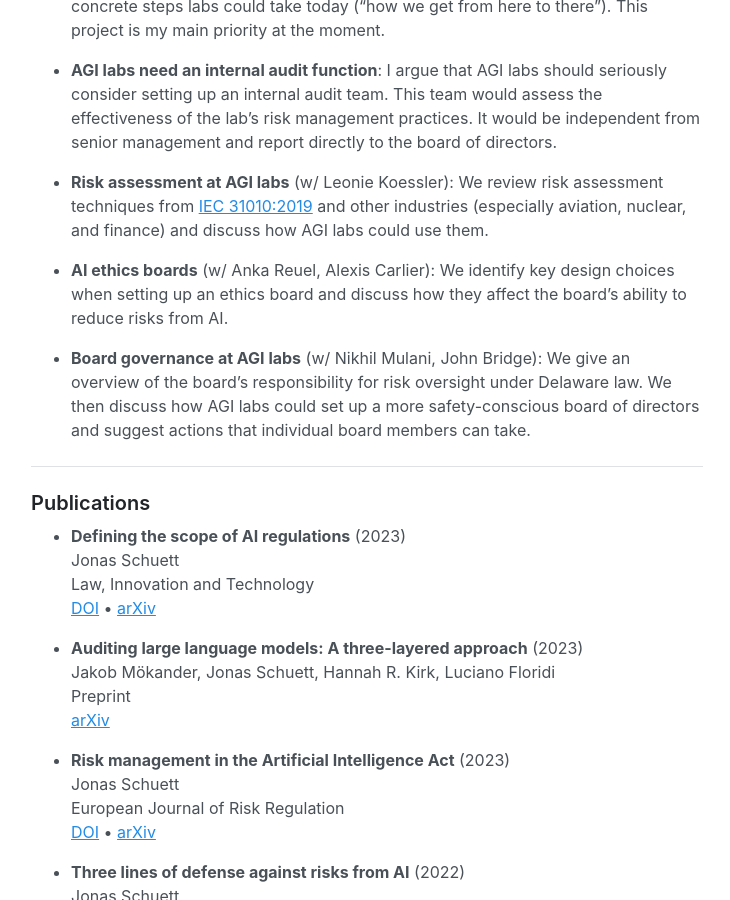
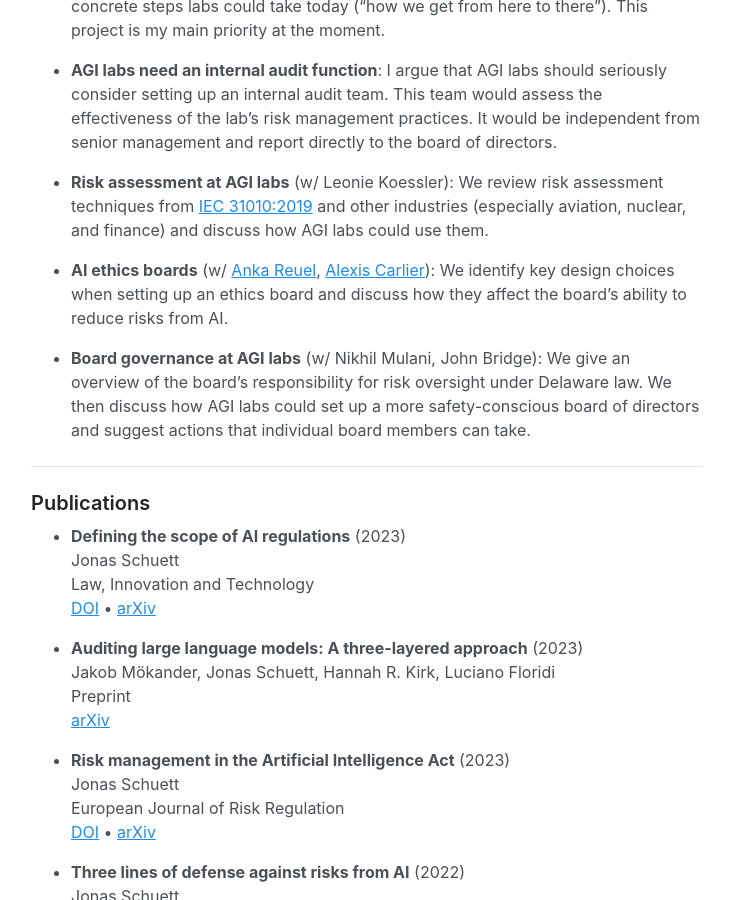
Before and after one commit to jonasschuett/jonasschuett.github.io, a Jekyll site: the page built from _posts/2020-04-04-introduction.md, in a window 1280 px wide and 900 px high, scrolled down 1584 px. Shown: the whole window, without its empty margins (273-1003 px from the left). Built offline with Jekyll 4.4.1, drawn with Linux system fonts in a browser that asks for light colours; part of the change alters nothing that is shown.

```diff
--- a/_posts/2020-04-04-introduction.md
+++ b/_posts/2020-04-04-introduction.md
@@ -46,7 +46,7 @@ I'm a Research Fellow at the [Centre for the Governance of AI (GovAI)](https://w
 
 - **Risk assessment at AGI labs** (w/ Leonie Koessler): We review risk assessment techniques from [IEC 31010:2019](https://www.iso.org/standard/72140.html) and other industries (especially aviation, nuclear, and finance) and discuss how AGI labs could use them.
 
-- **AI ethics boards** (w/ Anka Reuel, Alexis Carlier): We identify key design choices when setting up an ethics board and discuss how they affect the board’s ability to reduce risks from AI.
+- **AI ethics boards** (w/ [Anka Reuel](https://www.linkedin.com/in/ankareuel/), [Alexis Carlier](https://www.linkedin.com/in/alexis-carlier-995367170/)): We identify key design choices when setting up an ethics board and discuss how they affect the board’s ability to reduce risks from AI.
 
 - **Board governance at AGI labs** (w/ Nikhil Mulani, John Bridge): We give an overview of the board’s responsibility for risk oversight under Delaware law. We then discuss how AGI labs could set up a more safety-conscious board of directors and suggest actions that individual board members can take.
 
```
